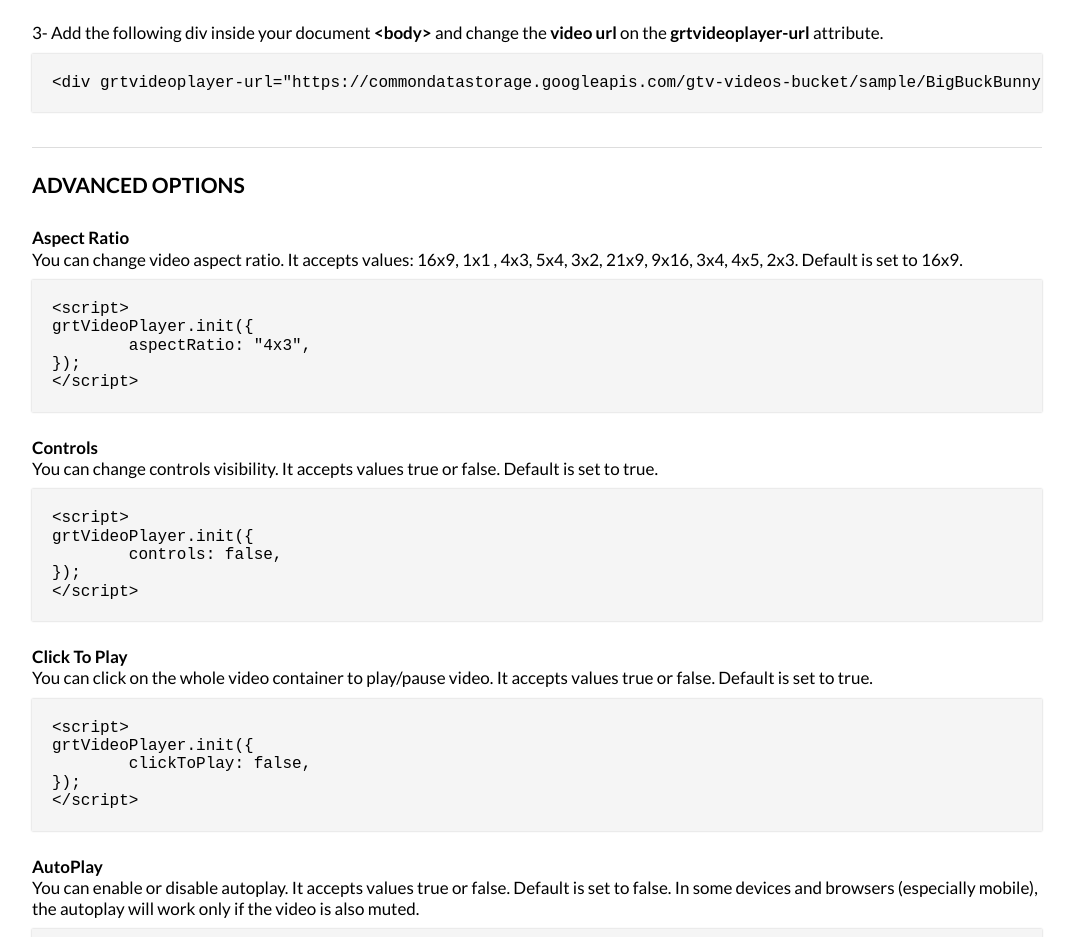
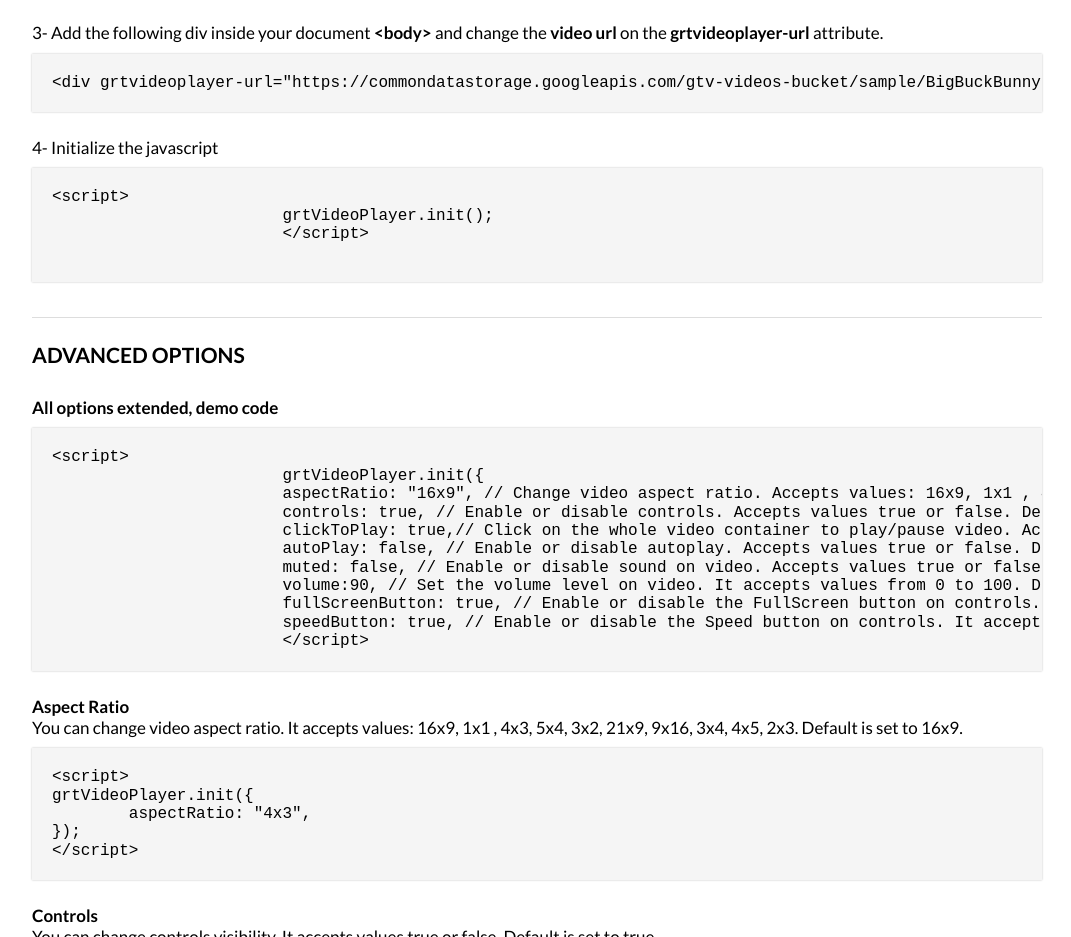
Before and after one commit to grt107/grt-js-video-player, a plain HTML site: page index.html in a window 1280 px wide. Shown: the part 1202-2139 px from the top of the page, without its empty margins (103-1174 px from the left). Drawn offline with Linux system fonts and the light colour scheme.

Commit message:
update doc

```diff
--- a/index.html
+++ b/index.html
@@ -52,7 +52,28 @@
 <code>&lt;div grtvideoplayer-url=&quot;https://commondatastorage.googleapis.com/gtv-videos-bucket/sample/BigBuckBunny.mp4&quot;&gt;&lt;/div&gt;
 </code>
 
+		<p>4- Initialize the javascript </p>
+		<code>&lt;script&gt;
+			grtVideoPlayer.init();
+			&lt;/script&gt;
+		</code>
+
 		<h5>Advanced Options</h5>
+
+		<p><strong>All options extended, demo code</strong></p>
+
+		<code>&lt;script&gt;
+			grtVideoPlayer.init({
+			aspectRatio: &quot;16x9&quot;, // Change video aspect ratio. Accepts values: 16x9, 1x1 , 4x3, 5x4, 3x2, 21x9, 9x16, 3x4, 4x5, 2x3. Default is 16x9.
+			controls: true, // Enable or disable controls. Accepts values true or false. Default is true.
+			clickToPlay: true,// Click on the whole video container to play/pause video. Accepts values true or false. Default is true.
+			autoPlay: false, // Enable or disable autoplay. Accepts values true or false. Default is false.
+			muted: false, // Enable or disable sound on video. Accepts values true or false. Default is false.
+			volume:90, // Set the volume level on video. It accepts values from 0 to 100. Default is set to 80.
+			fullScreenButton: true, // Enable or disable the FullScreen button on controls. It accepts values true or false. Default is set to true. pipButton: true, // Enable or disable the PIP button on controls. It accepts values true or false. Default is set to true.
+			speedButton: true, // Enable or disable the Speed button on controls. It accepts values true or false. Default is set to true. });
+			&lt;/script&gt;
+</code>
 
 		<p><strong>Aspect Ratio</strong> <br>You can change video aspect ratio. It accepts values: 16x9, 1x1 , 4x3, 5x4, 3x2, 21x9, 9x16, 3x4, 4x5, 2x3. Default is set to 16x9.</p>
 
```
